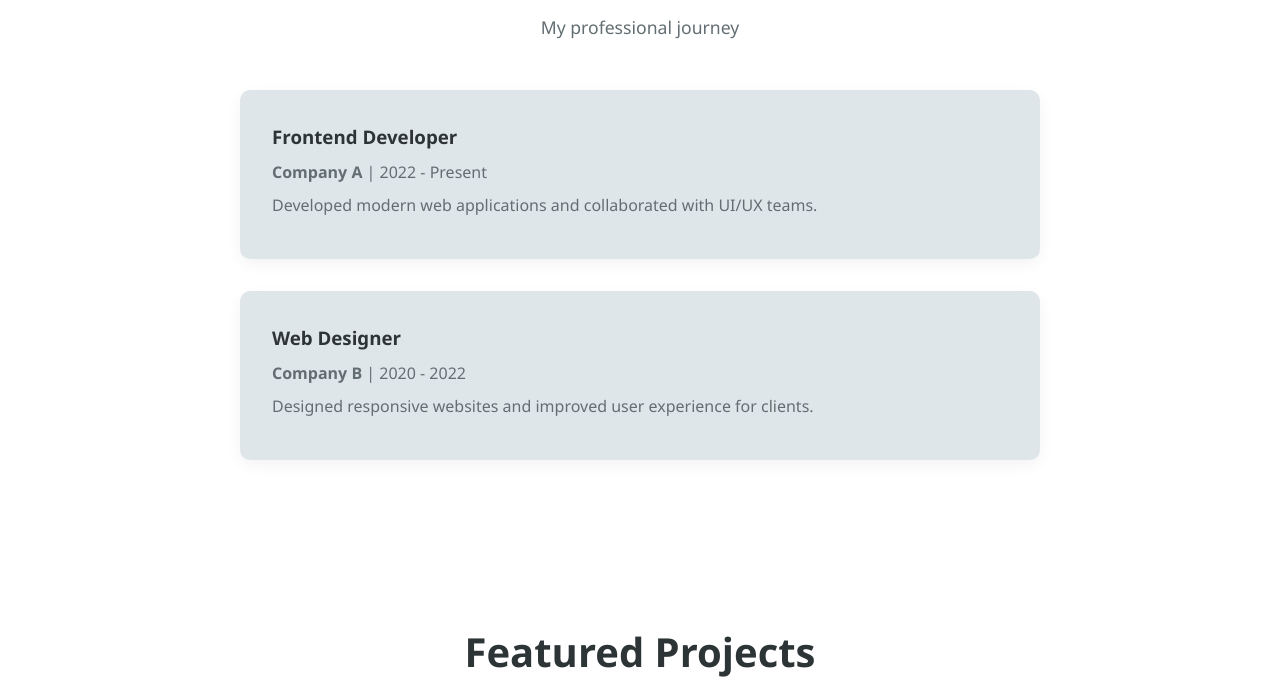
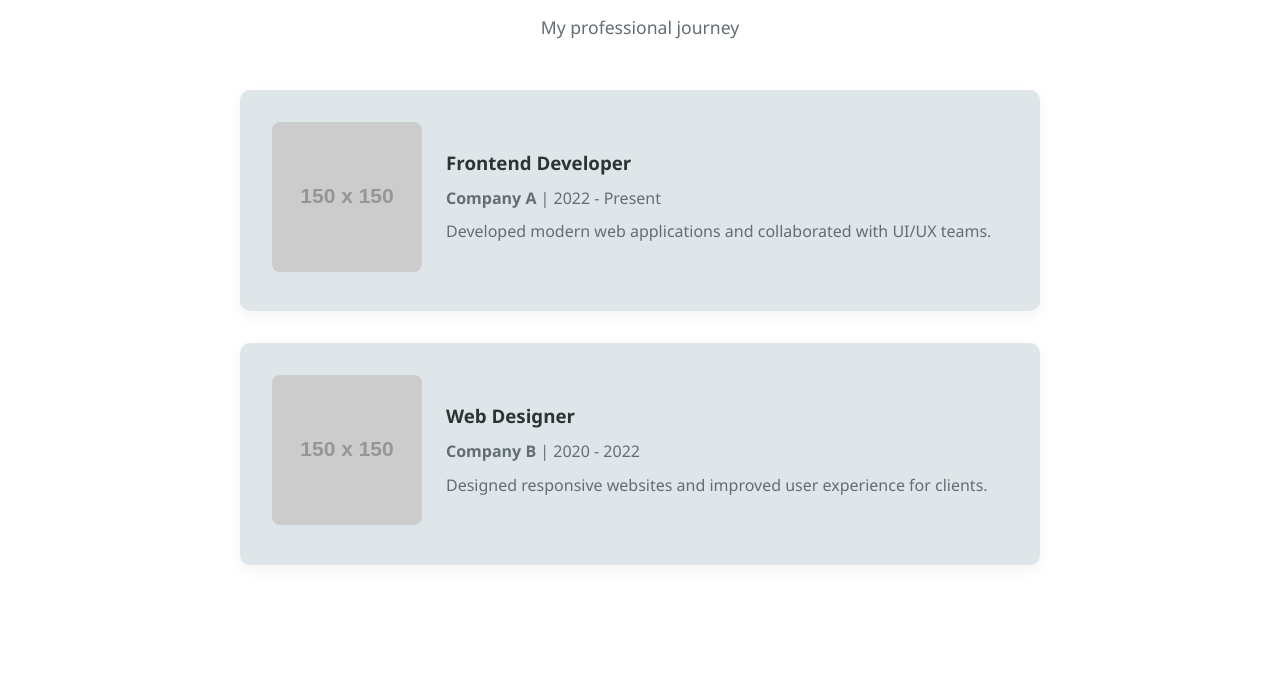
Before and after one commit to athalino-bakti/PORTO, a plain HTML site: page index.html in a window 1280 px wide. Shown: the part 1583-2280 px from the top of the page. Drawn offline with Linux system fonts and the light colour scheme; placeholder pictures from the web are drawn by us.

Commit message:
expereience section

```diff
--- a/index.html
+++ b/index.html
@@ -7,7 +7,6 @@
     <link rel="stylesheet" href="style.css">
 </head>
 <body>
-    <!-- Header & Navigation -->
     <header>
         <a href="#" class="logo">My<span>Portfolio</span></a>
         <nav>
@@ -28,7 +27,6 @@
         </nav>
     </header>
 
-    <!-- Hero Section -->
     <section class="hero" id="home">
         <div class="hero-content">
             <h1 class="fade-in">Hi, I'm <span>Your Name</span></h1>
@@ -41,14 +39,12 @@
         </div>
     </section>
 
-    <!-- Skills Section -->
     <section class="skills" id="skills">
         <div class="section-title fade-in">
             <h2>My Skills</h2>
             <p>Technologies and tools I'm proficient with</p>
         </div>
         <div class="skills-container">
-            <!-- Skill Item 1 -->
             <div class="skill-card fade-in">
                 <div class="skill-icon">
                     <svg width="50" height="50" viewBox="0 0 24 24" fill="none" stroke="currentColor" stroke-width="2">
@@ -59,7 +55,6 @@
                 <h3>Web Design</h3>
                 <p>Beautiful, intuitive interfaces</p>
             </div>
-            <!-- Skill Item 2 -->
             <div class="skill-card fade-in delay-1">
                 <div class="skill-icon">
                     <svg width="50" height="50" viewBox="0 0 24 24" fill="none" stroke="currentColor" stroke-width="2">
@@ -77,7 +72,6 @@
                 <h3>Frontend</h3>
                 <p>HTML, CSS, JavaScript</p>
             </div>
-            <!-- Skill Item 3 -->
             <div class="skill-card fade-in delay-2">
                 <div class="skill-icon">
                     <svg width="50" height="50" viewBox="0 0 24 24" fill="none" stroke="currentColor" stroke-width="2">
@@ -88,7 +82,6 @@
                 <h3>UI/UX</h3>
                 <p>User-centered design</p>
             </div>
-            <!-- Skill Item 4 -->
             <div class="skill-card fade-in">
                 <div class="skill-icon">
                     <svg width="50" height="50" viewBox="0 0 24 24" fill="none" stroke="currentColor" stroke-width="2">
@@ -100,7 +93,6 @@
                 <h3>Responsive</h3>
                 <p>Mobile-first approach</p>
             </div>
-            <!-- Skill Item 5 -->
             <div class="skill-card fade-in delay-1">
                 <div class="skill-icon">
                     <svg width="50" height="50" viewBox="0 0 24 24" fill="none" stroke="currentColor" stroke-width="2">
@@ -112,7 +104,6 @@
                 <h3>Development</h3>
                 <p>Clean, efficient code</p>
             </div>
-            <!-- Skill Item 6 -->
             <div class="skill-card fade-in delay-2">
                 <div class="skill-icon">
                     <svg width="50" height="50" viewBox="0 0 24 24" fill="none" stroke="currentColor" stroke-width="2">
@@ -126,7 +117,6 @@
         </div>
     </section>
 
-    <!-- Experience Section -->
     <section class="experience" id="experience">
         <div class="section-title fade-in">
             <h2>Experience</h2>
@@ -134,26 +124,34 @@
         </div>
         <div class="experience-container">
             <div class="experience-item fade-in">
+                <div class="experience-image">
+                    <img src="https://via.placeholder.com/150" alt="Foto Pengalaman Kerja di Company A">
+                </div>
+                <div class="experience-content">
                     <h3>Frontend Developer</h3>
                     <p><strong>Company A</strong> | 2022 - Present</p>
                     <p>Developed modern web applications and collaborated with UI/UX teams.</p>
                 </div>
+            </div>
             <div class="experience-item fade-in delay-1">
+                <div class="experience-image">
+                    <img src="https://via.placeholder.com/150" alt="Foto Pengalaman Kerja di Company B">
+                </div>
+                <div class="experience-content">
                     <h3>Web Designer</h3>
                     <p><strong>Company B</strong> | 2020 - 2022</p>
                     <p>Designed responsive websites and improved user experience for clients.</p>
                 </div>
             </div>
+        </div>
     </section>
 
-    <!-- Projects Section -->
     <section class="projects" id="projects">
         <div class="section-title fade-in">
             <h2>Featured Projects</h2>
             <p>Some of my recent work</p>
         </div>
         <div class="projects-container">
-            <!-- Project 1 -->
             <div class="project-card fade-in">
                 <div class="project-image">
                     <img src="https://storage.googleapis.com/workspace-0f70711f-8b4e-4d94-86f1-2a93ccde5887/image/fee7a5f4-2911-4fc1-b766-bf0cf9111ef6.png" alt="Dashboard interface with analytics charts and data visualization" />
@@ -167,7 +165,6 @@
                     </div>
                 </div>
             </div>
-            <!-- Project 2 -->
             <div class="project-card fade-in delay-1">
                 <div class="project-image">
                     <img src="https://storage.googleapis.com/workspace-0f70711f-8b4e-4d94-86f1-2a93ccde5887/image/ba646e2a-c881-4d1c-a3ae-f2b999971784.png" alt="E-commerce product page displaying several fashion items in a grid layout" />
@@ -181,7 +178,6 @@
                     </div>
                 </div>
             </div>
-            <!-- Project 3 -->
             <div class="project-card fade-in delay-2">
                 <div class="project-image">
                     <img src="https://storage.googleapis.com/workspace-0f70711f-8b4e-4d94-86f1-2a93ccde5887/image/83c5c266-b0fe-4e7f-a5bf-5a26844fef57.png" alt="Mobile app interface with weather forecast and temperature display" />
@@ -198,7 +194,6 @@
         </div>
     </section>
 
-    <!-- Contact Section -->
     <section class="contact" id="contact">
         <div class="section-title fade-in">
             <h2>Get In Touch</h2>
@@ -238,14 +233,12 @@
         </div>
     </section>
 
-    <!-- Footer -->
     <footer class="fade-in delay-2">
         <p>© <span id="year"></span> Your Name. All rights reserved.</p>
         <p>Built with ❤️ in Jakarta</p>
         <p><a href="#home">Back to Top</a></p>
     </footer>
 
-    <!-- Back to Top Button -->
     <a href="#" class="back-to-top fade-in">
         <svg width="24" height="24" viewBox="0 0 24 24" fill="none" stroke="currentColor" stroke-width="2">
             <polyline points="18 15 12 9 6 15"></polyline>
--- a/style.css
+++ b/style.css
@@ -528,10 +528,28 @@ footer a {
 }
 
 .experience-item {
+    display: flex; /* Menggunakan flexbox untuk tata letak berdampingan */
+    align-items: center; /* Meratakan item secara vertikal */
+    gap: 1.5rem; /* Jarak antara gambar dan konten */
     background: var(--light);
     border-radius: 10px;
     padding: 2rem;
     box-shadow: 0 5px 15px rgba(0,0,0,0.05);
+}
+
+.experience-image {
+    flex-shrink: 0; /* Mencegah gambar menyusut */
+}
+
+.experience-image img {
+    width: 150px; /* Sesuaikan ukuran gambar sesuai kebutuhan */
+    height: 150px; /* Sesuaikan ukuran gambar sesuai kebutuhan */
+    object-fit: cover;
+    border-radius: 8px; /* Sudut sedikit membulat untuk gambar */
+}
+
+.experience-content {
+    flex-grow: 1; /* Memungkinkan konten mengambil ruang yang tersedia */
 }
 
 .experience-item h3 {
@@ -550,50 +568,12 @@ footer a {
         padding: 0;
     }
     .experience-item {
+        flex-direction: column; /* Menumpuk gambar dan konten secara vertikal di layar kecil */
+        text-align: center;
         padding: 1.2rem;
     }
-}
-/* ...existing code... */
-
-/* Experience Section */
-.experience {
-    padding: 5rem 5%;
-    background-color: var(--white);
-}
-
-.experience-container {
-    display: grid;
-    grid-template-columns: 1fr;
-    gap: 2rem;
-    max-width: 800px;
-    margin: 0 auto;
-}
-
-.experience-item {
-    background: var(--light);
-    border-radius: 10px;
-    padding: 2rem;
-    box-shadow: 0 5px 15px rgba(0,0,0,0.05);
-}
-
-.experience-item h3 {
-    margin-bottom: 0.5rem;
-    color: var(--primary);
-}
-
-.experience-item p {
-    color: var(--secondary);
-    font-size: 1rem;
-    margin-bottom: 0.5rem;
-}
-
-@media screen and (max-width: 768px) {
-    .experience-container {
-        padding: 0;
-    }
-    .experience-item {
-        padding: 1.2rem;
+    .experience-image img {
+        width: 100px; /* Gambar lebih kecil di perangkat seluler */
+        height: 100px;
     }
 }
-
-/* ...existing code... */
```
Lines whose indentation alone changed are shown as unchanged.
